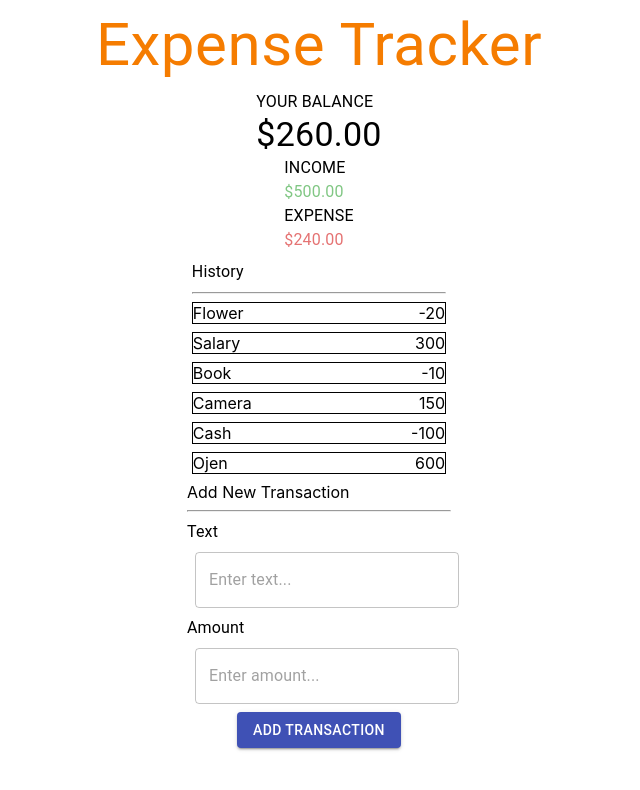
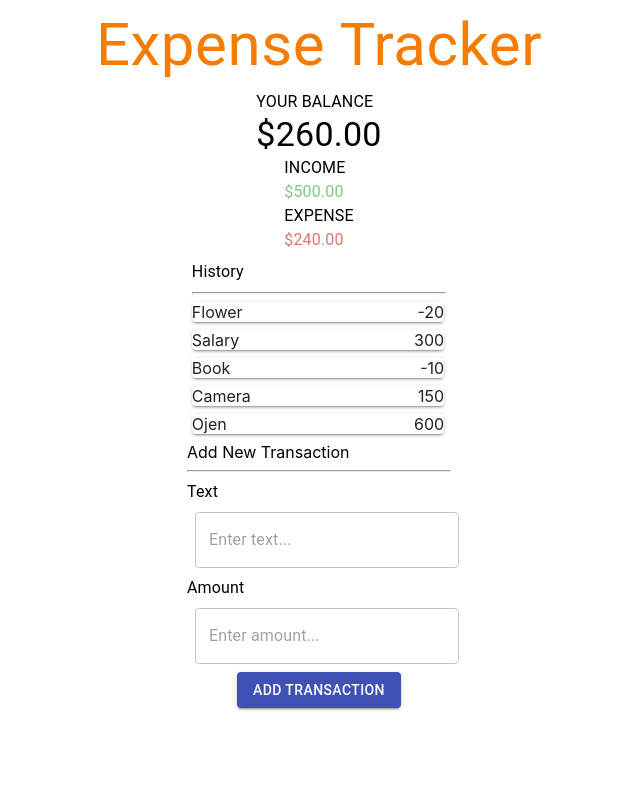
Before and after one commit to agborojenjr/ExpenseTracker, a React (Create React App) app: page / in a window 1280 px wide. Shown: the top 790 px of the page, without its empty margins (321-961 px from the left). Built offline with nearby package versions, Linux system fonts and the light colour scheme.

Commit message:
Updated History UI

```diff
--- a/src/Components/Transactions.js
+++ b/src/Components/Transactions.js
@@ -1,7 +1,7 @@
 import React from 'react';
 import { makeStyles } from '@material-ui/core/styles';
 import Typography from '@material-ui/core/Typography';
-import { Box } from '@material-ui/core';
+import { Box, Paper } from '@material-ui/core';
 
 const initialState = {
   transactions: [
@@ -9,7 +9,6 @@ const initialState = {
     {id: 2, text:'Salary', amount:300},
     {id: 3, text:'Book', amount:-10},
     {id: 4, text:'Camera', amount:150},
-    {id: 3, text:'Cash', amount:-100},
     {id: 4, text:'Ojen', amount:600},
   ]
 }
@@ -31,14 +30,15 @@ export const Transactions = () => {
 
     const payment = initialState.transactions.map((transaction, i) => {
       return (
-        <Box
+        <Paper
+          elevation={2}
           border={1}
           style={{ display: "flex", justifyContent: "space-between" }}
           key={i}
         >
           <div>{transaction.text}</div>
           <div>{transaction.amount}</div>
-        </Box>
+        </Paper>
       );
     });
 
```
Also changed, not shown: 1 other file (tests, documents, lock files or other folders).
